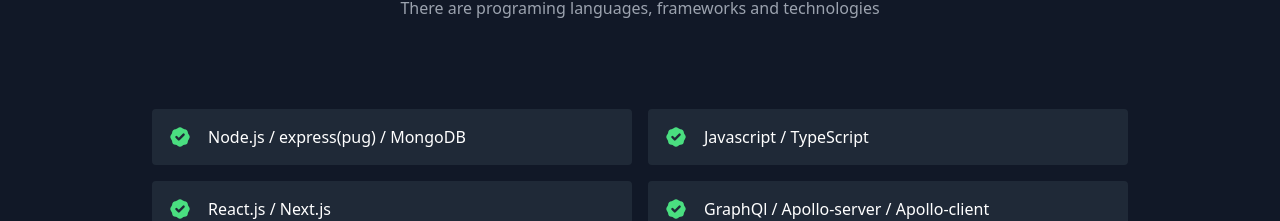
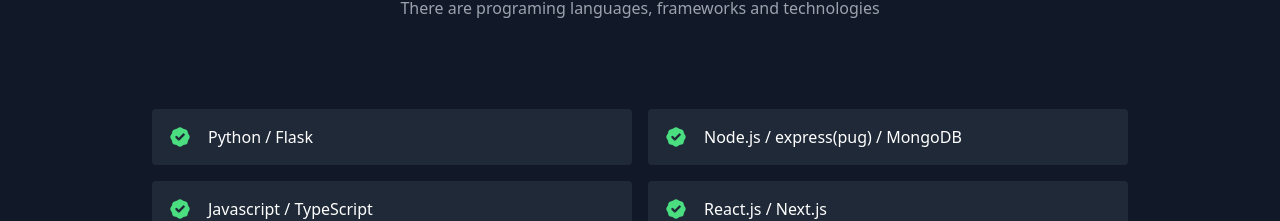
Before and after one commit to AartiJakhar/Portfolio-website, a React (Create React App) app: page / in a window 1280 px wide. Shown: the part 1879-2100 px from the top of the page. Built offline with nearby package versions, Linux system fonts and the light colour scheme.

Commit message:
Update data.js
changing skills and project content

```diff
--- a/src/data.js
+++ b/src/data.js
@@ -31,12 +31,13 @@
       description: "The website featured a clean and modern design that was optimized for both desktop and mobile devices. I used React hooks and context API for state management and made the website responsive with CSS Grid and Flexbox. The site was designed to be user-friendly, easy to navigate, and provide a seamless user experience.",
       image:
         "/serviceapp.png",
-      link: "https://service-app-delta.vercel.app/",
+      link: "https://serviwo-official.vercel.app/",
       codeLink:"https://github.com/AartiJakhar/service-app"
     },
   ];
 
   export const skills = [
+      "Python / Flask",
     "Node.js / express(pug) / MongoDB",
     "Javascript / TypeScript",
     "React.js / Next.js ",
```
